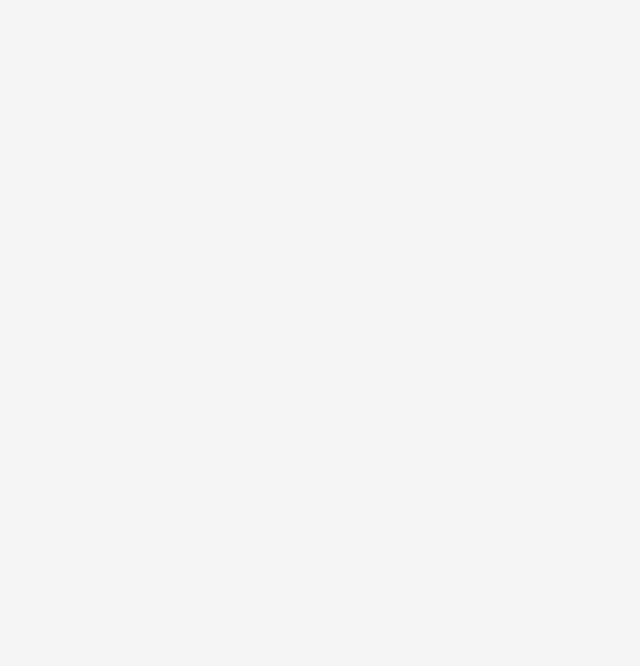
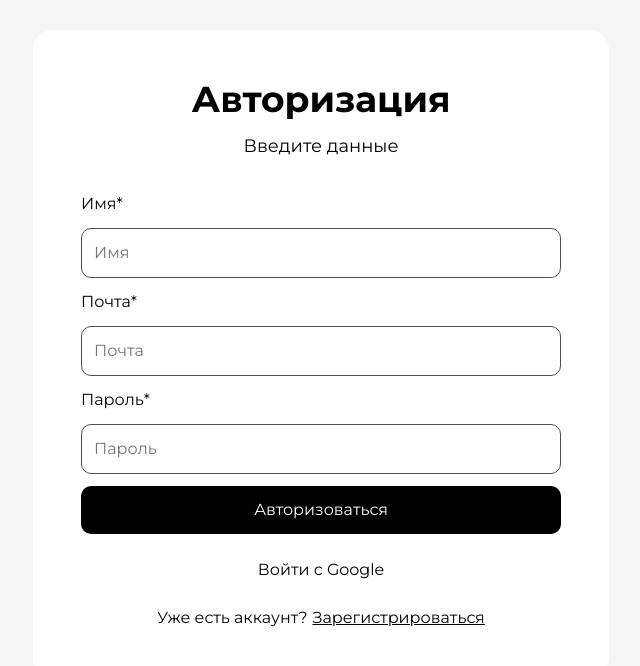
Before and after one commit to guffinnn/this-or-that, a React (Create React App) app: page /auth in a window 1280 px wide. Before the commit this address had no page. Shown: the top 666 px of the page, without its empty margins (319-959 px from the left). Built offline with nearby package versions, Linux system fonts and the light colour scheme; no server answers.

Commit message:
starting to add a account functionality, but find bug - component Account is used in some files, but where?

```diff
--- a/src/App.jsx
+++ b/src/App.jsx
@@ -2,14 +2,16 @@ import { BrowserRouter as Router, Route, Routes } from 'react-router-dom';
 import HomePage from "./pages/home/HomePage";
 import GamePage from "./pages/game/GamePage";
 import FinishedGamePage from "./pages/finished-game/FinishedGamePage";
+import Auth from "./pages/auth/Auth";
 
 function App() {
   return (
       <Router>
           <Routes>
-            <Route path="/this-or-that" element={<HomePage />} />
-            <Route path="/game" element={<GamePage />} />
-            <Route path="/game-end" element={<FinishedGamePage />} />
+              <Route path="/this-or-that" element={<HomePage />} />
+              <Route path="/game" element={<GamePage />} />
+              <Route path="/game-end" element={<FinishedGamePage />} />
+              <Route path="/auth" element={<Auth />} />
           </Routes>
       </Router>
   );
--- a/src/components/button/Button.css
+++ b/src/components/button/Button.css
@@ -3,6 +3,14 @@
     width: 32px;
     height: 30px;
     background: url("../../assets/home.svg"), no-repeat;
+    z-index: 5;
+}
+
+.svg__user {
+    display: inline-block;
+    width: 25px;
+    height: 31px;
+    background: url("../../assets/account.svg"), no-repeat;
     z-index: 5;
 }
 
@@ -38,4 +46,8 @@
     .svg__home {
         scale: 0.7;
     }
+
+    .svg__user {
+        scale: 0.7;
+    }
 }
--- a/src/components/button/Button.jsx
+++ b/src/components/button/Button.jsx
@@ -1,9 +1,17 @@
 import './Button.css';
 
-function Button() {
+function Button({ name }) {
     return (
-        <div className="button__frame">
-            <div className="svg__home"></div>
+        <div>
+            {name==='user' && (
+                <div className="button__frame">
+                    <div className="svg__user"></div>
+                </div>
+            ) || (
+                <div className="button__frame">
+                    <div className="svg__home"></div>
+                </div>
+            )}
         </div>
     );
 }
--- a/src/components/index.js
+++ b/src/components/index.js
@@ -36,5 +36,3 @@ import img35 from '../assets/monkeys/35.jpg';
 import img36 from '../assets/monkeys/36.jpg';
 
 export {img1, img2, img3, img4, img5, img6, img7, img8, img9, img10, img11, img12, img13, img14, img15, img16, img17, img18, img19, img20, img21, img22, img23, img24, img25, img26, img27, img28, img29, img30, img31, img32, img33, img34, img35, img36};
-
-export let MONKEYS = [];
--- a/src/firebase.js
+++ b/src/firebase.js
@@ -22,4 +22,4 @@ const db = getFirestore(app);
 const database = getDatabase(app);
 const storage = getStorage(app);
 
-export { auth, db, database, storage};
+export { auth, db, database, storage };
--- /dev/null
+++ b/src/pages/auth/Auth.css
@@ -0,0 +1,197 @@
+.auth__container {
+    flex-wrap: wrap;
+    align-content: center;
+    justify-content: center;
+    align-items: center;
+    gap: 30px;
+}
+
+form {
+    display: flex;
+    width: 480px;
+    padding: 48px;
+    flex-direction: column;
+    align-items: center;
+    gap: 32px;
+    border-radius: 20px;
+    background: #FFF;
+}
+
+.form__title {
+    display: flex;
+    flex-direction: column;
+    align-items: center;
+    gap: 12px;
+    align-self: stretch;
+}
+
+.auth__title {
+    align-self: stretch;
+    text-align: center;
+    font-size: 36px;
+    font-style: normal;
+    font-weight: 700;
+    line-height: 120%; /* 43.2px */
+}
+
+.form__main {
+    display: flex;
+    flex-direction: column;
+    justify-content: center;
+    align-items: center;
+    gap: 12px;
+    align-self: stretch;
+}
+
+label {
+    align-self: stretch;
+    color: #000;
+    font-size: 16px;
+    font-style: normal;
+    font-weight: 400;
+    line-height: 150%; /* 24px */
+}
+
+input {
+    display: flex;
+    padding: 12px;
+    align-items: center;
+    gap: 8px;
+    align-self: stretch;
+    border: 1px solid #505050;
+    background: #FFF;
+    color: #000;
+    font-size: 16px;
+    font-style: normal;
+    font-weight: 400;
+    line-height: 150%; /* 24px */
+    border-radius: 10px;
+}
+
+.text__modal {
+    align-self: stretch;
+    color: #000;
+    text-align: center;
+    font-size: 18px;
+    font-style: normal;
+    font-weight: 400;
+    line-height: 150%; /* 27px */
+}
+
+.register__button {
+    display: flex;
+    padding: 12px 24px;
+    justify-content: center;
+    align-items: center;
+    gap: 8px;
+    align-self: stretch;
+    background: #000;
+    color: #FFF;
+    font-size: 16px;
+    font-style: normal;
+    font-weight: 400;
+    line-height: 150%; /* 24px */
+    border-radius: 10px;
+    cursor: pointer;
+}
+
+.register__button:hover, .google__button:hover {
+    box-sizing: border-box;
+    color: #FFF;
+    background: rgba(0, 0, 0, 0.60);
+    transition: color 0.3s ease, background 0.3s ease;
+}
+
+.google__button {
+    display: flex;
+    padding: 12px 24px;
+    justify-content: center;
+    align-items: center;
+    gap: 12px;
+    align-self: stretch;
+    color: #000;
+    font-size: 16px;
+    font-style: normal;
+    font-weight: 400;
+    line-height: 150%; /* 24px */
+    background: #FFF;
+    border-radius: 10px;
+    cursor: pointer;
+}
+
+.form__footer {
+    display: flex;
+    align-items: center;
+    gap: 5px;
+}
+
+.form__footer__text {
+    color: #000;
+    text-align: center;
+    font-size: 16px;
+    font-style: normal;
+    font-weight: 400;
+    line-height: 150%; /* 24px */
+}
+
+.form__footer__link {
+    color: #000;
+    text-align: center;
+    font-size: 16px;
+    font-style: normal;
+    font-weight: 400;
+    line-height: 150%; /* 24px */
+    text-decoration-line: underline;
+    cursor: pointer;
+}
+
+@media(max-width: 720px) {
+    form {
+        box-sizing: border-box;
+        width: 100%;
+        gap: 28px;
+    }
+}
+
+@media(max-width: 480px) {
+    .auth__title {
+        font-size: 24px;
+    }
+
+    .text__modal {
+        font-size: 14px;
+    }
+
+    form {
+        gap: 18px;
+        padding: 24px;
+    }
+
+    label {
+        font-size: 12px;
+    }
+
+    input {
+        font-size: 12px;
+    }
+
+    .register__button {
+        font-size: 12px;
+    }
+
+    .google__button {
+        font-size: 12px;
+    }
+
+    .form__footer {
+        flex-direction: column;
+    }
+
+    .form__footer__text {
+        font-size: 12px;
+    }
+
+    .form__footer__link {
+        font-size: 12px;
+    }
+}
--- /dev/null
+++ b/src/pages/auth/Auth.jsx
@@ -0,0 +1,118 @@
+import './Auth.css';
+import React, {useEffect, useState} from "react";
+import {createUserWithEmailAndPassword, onAuthStateChanged, signOut} from 'firebase/auth';
+import {auth} from "../../firebase";
+import {Link} from "react-router-dom";
+import Button from "../../components/button/Button";
+
+function Auth() {
+    const [user, setUser] = useState({});
+    const [name, setName] = useState("");
+    const [login, setLogin] = useState("");
+    const [password, setPassword] = useState("");
+
+    useEffect(() => {
+        onAuthStateChanged(auth, user => {
+            if (user) {
+                setUser(user);
+            } else {
+                setUser(null);
+            }
+        });
+    }, []);
+
+    const register = async (e) => {
+        e.preventDefault();
+        try {
+            const user = createUserWithEmailAndPassword(auth, login, password)
+        } catch(error) {
+            console.log(error);
+        }
+    }
+
+    const logOut = async () => {
+        try {
+            await signOut(auth);
+        } catch (error) {
+            console.error(error);
+        }
+    };
+
+    return (
+        <div className="container">
+            <div className="container__fluid auth__container">
+                {user ? (
+                    <div>
+                        <div className="navigation__frame">
+                            <Link to={'/this-or-that'}>
+                                <div className="button__container">
+                                    <Button />
+                                </div>
+                            </Link>
+                            <Link to={'/auth'}>
+                                <div className="button__container">
+                                    <Button name='user' />
+                                </div>
+                            </Link>
+                        </div>
+                        <div className="main__frame">
+                            <div className="heading__frame">
+                                <h1>Аккаунт</h1>
+                                <p className="text">Информация об аккаунте пользователя</p>
+                            </div>
+                            <div className="collection__frame">
+
+                            </div>
+                        </div>
+                        {user?.email}
+                        <button className="register__button" onClick={logOut}>Выйти</button>
+                    </div>
+                ) : (
+                    <form>
+                        <div className="form__title">
+                            <h2 className="auth__title">Авторизация</h2>
+                            <p className="text__modal">Введите данные</p>
+                        </div>
+                        <div className="form__main">
+                            <label htmlFor="name">Имя*</label>
+                            <input id="name"
+                                   type="text"
+                                   placeholder="Имя"
+                                   onChange={(e) => {
+                                       setName(e.target.value)
+                                   }}
+                            />
+                            <label htmlFor="mail">Почта*</label>
+                            <input id="mail"
+                                   type="text"
+                                   placeholder="Почта"
+                                   onChange={(e) => {
+                                       setLogin(e.target.value)
+                                   }}
+                            />
+                            <label htmlFor="pass">Пароль*</label>
+                            <input id="pass"
+                                   type="text"
+                                   placeholder="Пароль"
+                                   onChange={(e) => {
+                                       setPassword(e.target.value)
+                                   }}
+                            />
+                            <button className="register__button"
+                                    onClick={(e) => {
+                                        register(e)
+                                    }}>Авторизоваться</button>
+                            <button className="google__button">Войти с Google</button>
+                            <div className="form__footer">
+                                <p className="form__footer__text">Уже есть аккаунт?</p>
+                                <a href="" className="form__footer__link">Зарегистрироваться</a>
+                            </div>
+                        </div>
+                    </form>
+                )}
+            </div>
+        </div>
+    );
+}
+
+export default Auth;
--- a/src/pages/finished-game/FinishedGamePage.jsx
+++ b/src/pages/finished-game/FinishedGamePage.jsx
@@ -1,5 +1,5 @@
 import React, {useState} from "react";
-import { Link } from "react-router-dom";
+import {Link} from "react-router-dom";
 import Block from "../../components/block/Block";
 import StatsMobile from "../../components/stats-mobile/StatsMobile";
 
--- a/src/pages/home/HomePage.css
+++ b/src/pages/home/HomePage.css
@@ -18,7 +18,7 @@
 .navigation__frame {
     display: flex;
     align-items: flex-start;
-    gap: 20px;
+    gap: 10px;
 }
 
 .main__frame {
```
Also changed, not shown: src/pages/game/GamePage.jsx (+4 -5 lines), src/pages/home/HomePage.jsx (+9 -2 lines).
